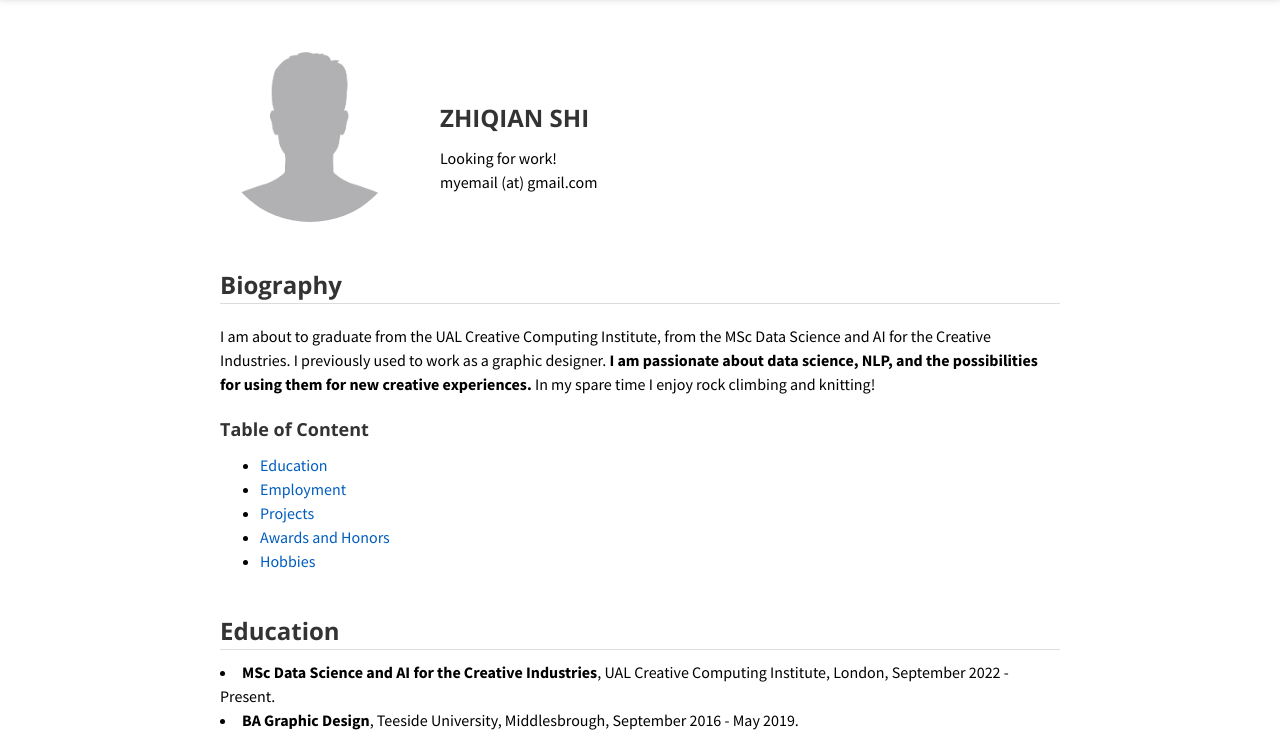
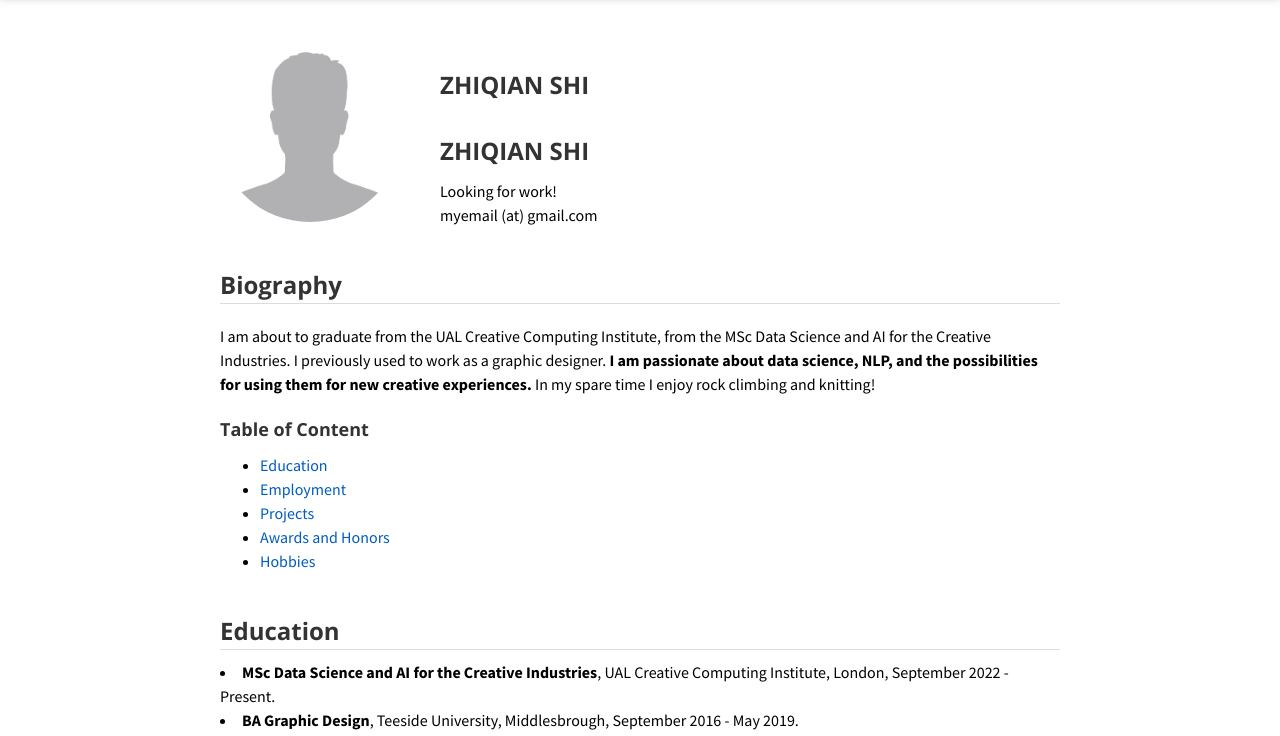
Before and after one commit to Biubiu-love/Biubiu-love.github.io, a plain HTML site: page index.html in a window 1280 px wide. Shown: the part 64-800 px from the top of the page. Drawn offline with nearby package versions, Linux system fonts and the light colour scheme.

Commit message:
Update index.html

```diff
--- a/index.html
+++ b/index.html
@@ -39,6 +39,7 @@
             <img class="image" id="me" src="img/blank-profile-pic.jpeg">
           </div>
           <div class="flex-item flex-column">
+            <h2>ZHIQIAN SHI</h2>
             <h2>ZHIQIAN SHI</h2>
             <p class="text">
               Looking for work!<br>
```
